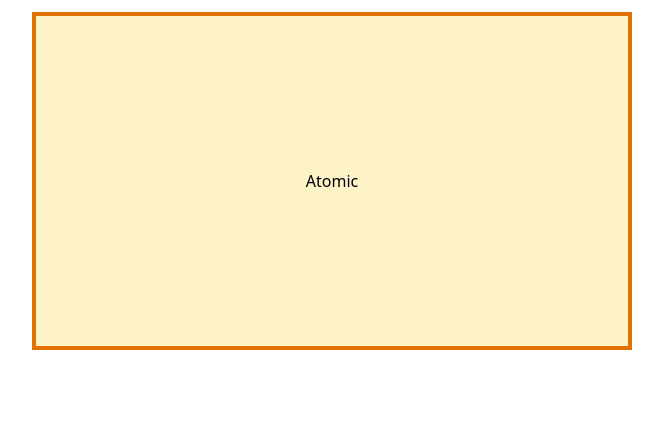
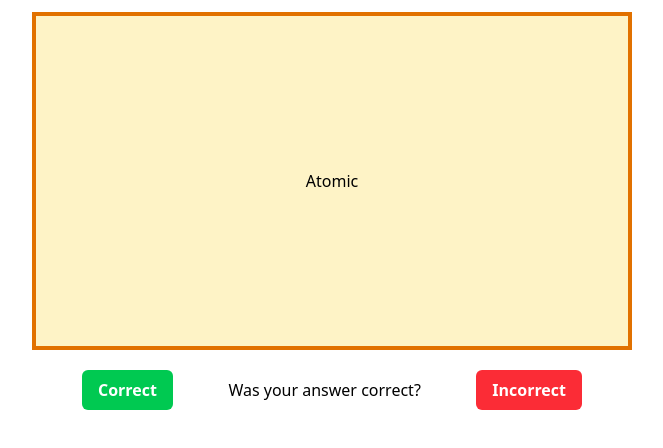
Before and after one commit to Dempsey845/tleveldigitalflashcard, a React (Vite) app: page / in a window 1280 px wide. Both pictures are taken after a click on the element 640 px from the left and 180 px from the top of the page. Shown: the top 448 px of the page, without its empty margins (308-971 px from the left). Built offline with nearby package versions, Linux system fonts and the light colour scheme.

Commit message:
created a correct/incorrect input choice + move to next question functionality

```diff
--- a/src/App.jsx
+++ b/src/App.jsx
@@ -1,14 +1,52 @@
 import Card from "./components/Card";
+import { useState } from "react";
+
+const questions = [
+  "What is the word for when you can't break down the problem any further?",
+  "What does IDE stand for?",
+];
+const answers = ["Atomic", "Integrated Development Enviroment"];
 
 function App() {
+  const [flipped, setFlipped] = useState(false);
+  const [question, setQuestion] = useState(0);
+  const [answer, setAnswer] = useState(0);
+  const [moveToNextQuestion, setMoveToNextQuestion] = useState(false);
+
+  const nextQuestion = () => {
+    const nextQuestionIndex =
+      question == questions.length - 1 ? 0 : question + 1;
+    const nextAnswerIndex = answer == answers.length - 1 ? 0 : answer + 1;
+
+    setQuestion(nextQuestionIndex);
+    setAnswer(nextAnswerIndex);
+  };
+
   return (
-    <div className="flex items-center justify-center align-middle m-3">
+    <div className="flex flex-col gap-5 items-center justify-center m-3">
       <Card
-        question={
-          "What is the word for when you can't break down the problem any further?"
-        }
-        answer={"Atomic"}
+        question={questions[question]}
+        answer={answers[answer]}
+        flipped={flipped}
+        setFlipped={setFlipped}
+        moveToNextQuestion={moveToNextQuestion}
+        setMoveToNextQuestion={setMoveToNextQuestion}
+        nextQuestion={nextQuestion}
       />
+
+      <div className={`buttons ${flipped ? "visible" : ""}`}>
+        <button
+          onClick={() => {
+            setMoveToNextQuestion(true);
+            setFlipped(false);
+          }}
+          className="btn btn-correct"
+        >
+          Correct
+        </button>
+        <p className="mx-2 select-none">Was your answer correct?</p>
+        <button className="btn btn-incorrect">Incorrect</button>
+      </div>
     </div>
   );
 }
--- /dev/null
+++ b/src/components/Card.css
@@ -0,0 +1,37 @@
+@import "tailwindcss";
+
+@layer base {
+  .card {
+    @apply perspective-[1000px] aspect-video cursor-pointer;
+  }
+
+  .card-inner {
+    @apply relative w-full h-full transition-transform duration-700 [transform-style:preserve-3d];
+  }
+
+  .card.flipped .card-inner {
+    @apply rotate-y-180;
+  }
+
+  .card-face {
+    @apply absolute inset-0 flex items-center justify-center text-center border-4 border-amber-600 backface-hidden select-none;
+  }
+
+  .card-front {
+    @apply bg-white;
+  }
+
+  .card-back {
+    @apply bg-amber-100 [transform:rotateY(180deg)];
+  }
+
+  .move-up {
+    @apply relative transition-transform duration-500;
+    transform: translateY(-350px);
+  }
+
+  .move-down {
+    @apply relative transition-transform duration-500;
+    transform: translateY(0);
+  }
+}
--- a/src/components/Card.jsx
+++ b/src/components/Card.jsx
@@ -1,11 +1,43 @@
-import { useState } from "react";
+import { useEffect, useRef } from "react";
+import "./Card.css";
 
-export default function Card({ question, answer }) {
-  const [flipped, setFlipped] = useState(false);
+export default function Card({
+  question,
+  answer,
+  flipped,
+  setFlipped,
+  moveToNextQuestion,
+  setMoveToNextQuestion,
+  nextQuestion,
+}) {
+  const cardRef = useRef(null);
+
+  useEffect(() => {
+    if (moveToNextQuestion && cardRef.current) {
+      cardRef.current.classList.add("move-up");
+
+      const timeout = setTimeout(() => {
+        cardRef.current.classList.remove("flipped");
+        cardRef.current.classList.remove("move-up");
+
+        cardRef.current.classList.add("move-down");
+
+        nextQuestion();
+
+        setTimeout(() => {
+          cardRef.current.classList.remove("move-down");
+          setMoveToNextQuestion(false);
+        }, 500);
+      }, 500);
+
+      return () => clearTimeout(timeout);
+    }
+  }, [moveToNextQuestion]);
 
   return (
     <div
-      className={`card ${flipped ? "flipped" : ""}`}
+      ref={cardRef}
+      className={`card cwidth ${flipped ? "flipped" : ""}`}
       onClick={() => setFlipped(!flipped)}
     >
       <div className="card-inner">
--- a/src/index.css
+++ b/src/index.css
@@ -5,27 +5,27 @@
     @apply text-4xl font-semibold;
   }
 
-  .card {
-    @apply perspective-[1000px] w-[300px] sm:w-[400px] md:w-[500px] lg:w-[600px] aspect-video cursor-pointer;
+  .cwidth {
+    @apply w-[300px] sm:w-[400px] md:w-[500px] lg:w-[600px];
   }
 
-  .card-inner {
-    @apply relative w-full h-full transition-transform duration-700 [transform-style:preserve-3d];
+  .btn {
+    @apply px-4 py-2 rounded-md font-semibold text-white cursor-pointer transition-colors duration-300 select-none;
   }
 
-  .card.flipped .card-inner {
-    @apply rotate-y-180;
+  .btn-correct {
+    @apply bg-green-500 hover:bg-green-600;
   }
 
-  .card-face {
-    @apply absolute inset-0 flex items-center justify-center text-center border-4 border-amber-600 backface-hidden select-none;
+  .btn-incorrect {
+    @apply bg-red-500 hover:bg-red-600;
   }
 
-  .card-front {
-    @apply bg-white;
+  .buttons {
+    @apply flex justify-between items-center w-full max-w-[500px] opacity-0 scale-90 transition-all duration-500;
   }
 
-  .card-back {
-    @apply bg-amber-100 [transform:rotateY(180deg)];
+  .buttons.visible {
+    @apply opacity-100 scale-100;
   }
 }
--- a/src/main.jsx
+++ b/src/main.jsx
@@ -1,6 +1,7 @@
 import { StrictMode } from "react";
 import { createRoot } from "react-dom/client";
 import "./index.css";
+
 import App from "./App.jsx";
 
 createRoot(document.getElementById("root")).render(
```
